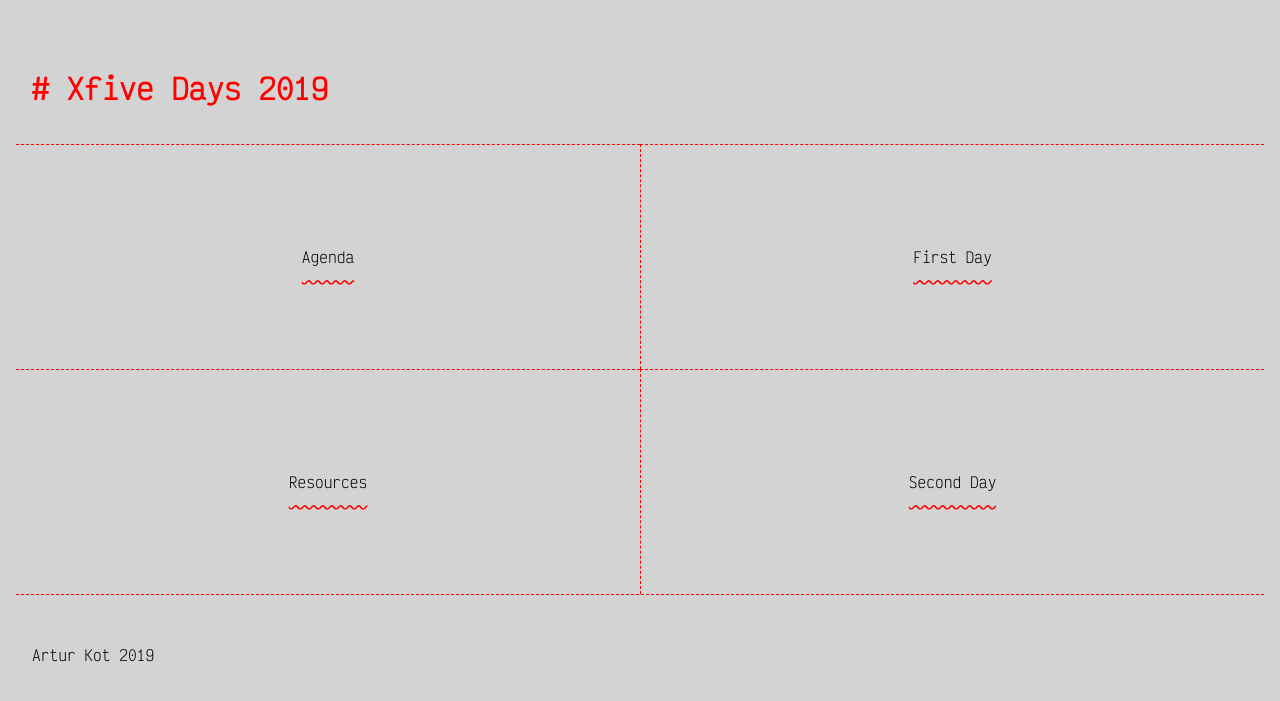
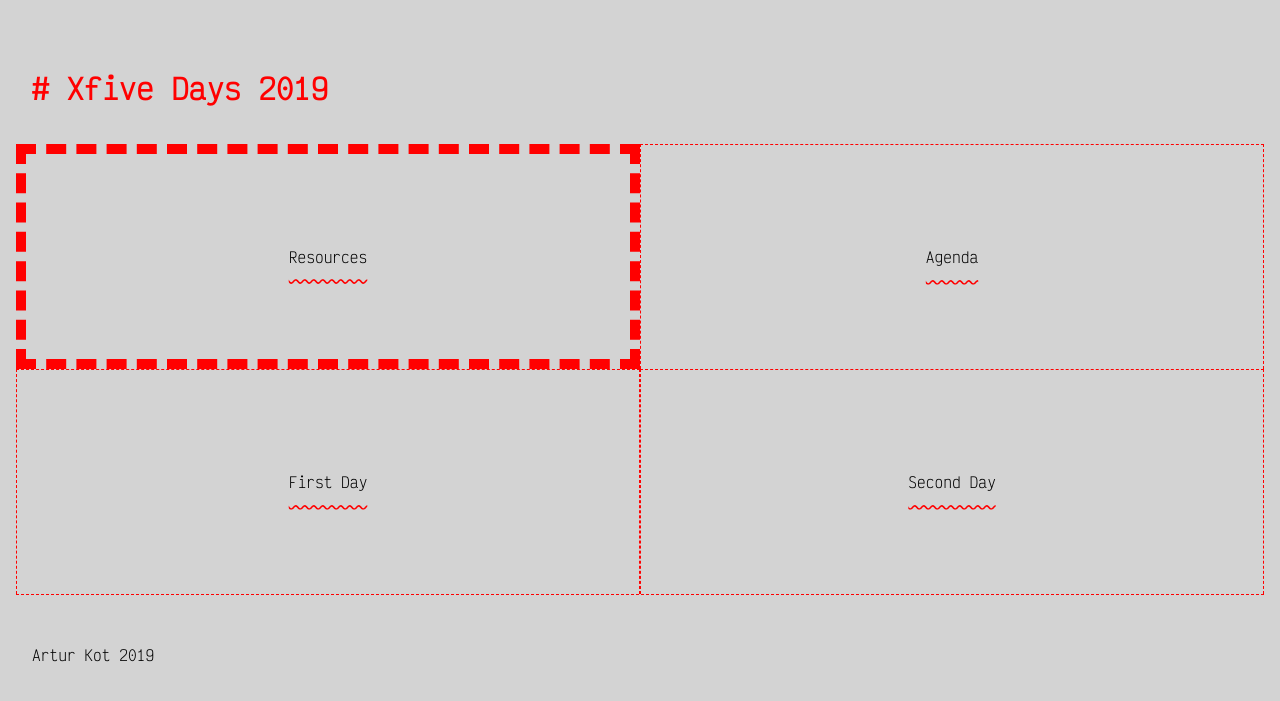
Before and after one commit to xfiveco/xfive-days-2019, a Jekyll site: the page built from index.html, in a window 1280 px wide. Shown: the top 701 px of the page. Built offline with Jekyll 4.4.1, drawn with Linux system fonts in a browser that asks for light colours; a script that is not in the unit is left out.

Commit message:
Highlight Resources menu item

```diff
--- a/css/modules/page.scss
+++ b/css/modules/page.scss
@@ -25,12 +25,14 @@
 
 .page__item {
     display: grid;
-    border-top: 1px dashed var(--color-distinct);
+    border: 1px dashed var(--color-distinct);
+    border-bottom: 0 none;
     height: 25vh;
-}
 
-.page__item:nth-child(even) {
-    border-left: 1px dashed var(--color-distinct);
+    &--highlight {
+        order: -1;
+        border: 10px dashed var(--color-distinct);
+    }
 }
 
 .page__item:last-child:nth-child(odd) {
--- a/index.html
+++ b/index.html
@@ -10,7 +10,11 @@
     <nav>
         <ul class="page__items">
             {% for page in site.pages %}
-                {% if page.title != null %}
+                {% if page.highlight == true %}
+                    <li class="page__item page__item--highlight">
+                        <a class="page__link" href="{{ page.url | relative_url }}">{{ page.title }}</a>
+                    </li>
+                {% elsif page.title != null %}
                     <li class="page__item">
                         <a class="page__link" href="{{ page.url | relative_url }}">{{ page.title }}</a>
                     </li>
```
Also changed, not shown: resources.md (+1 -0 lines).
